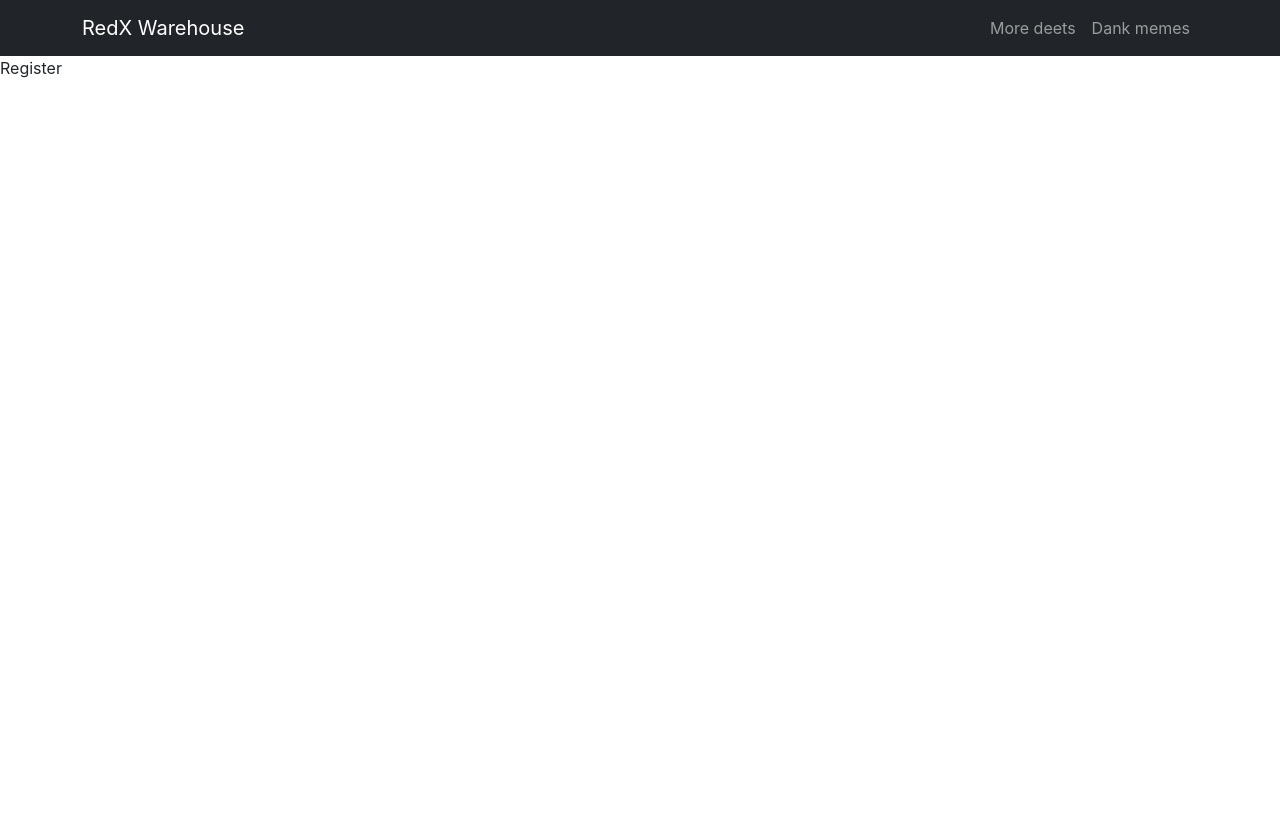
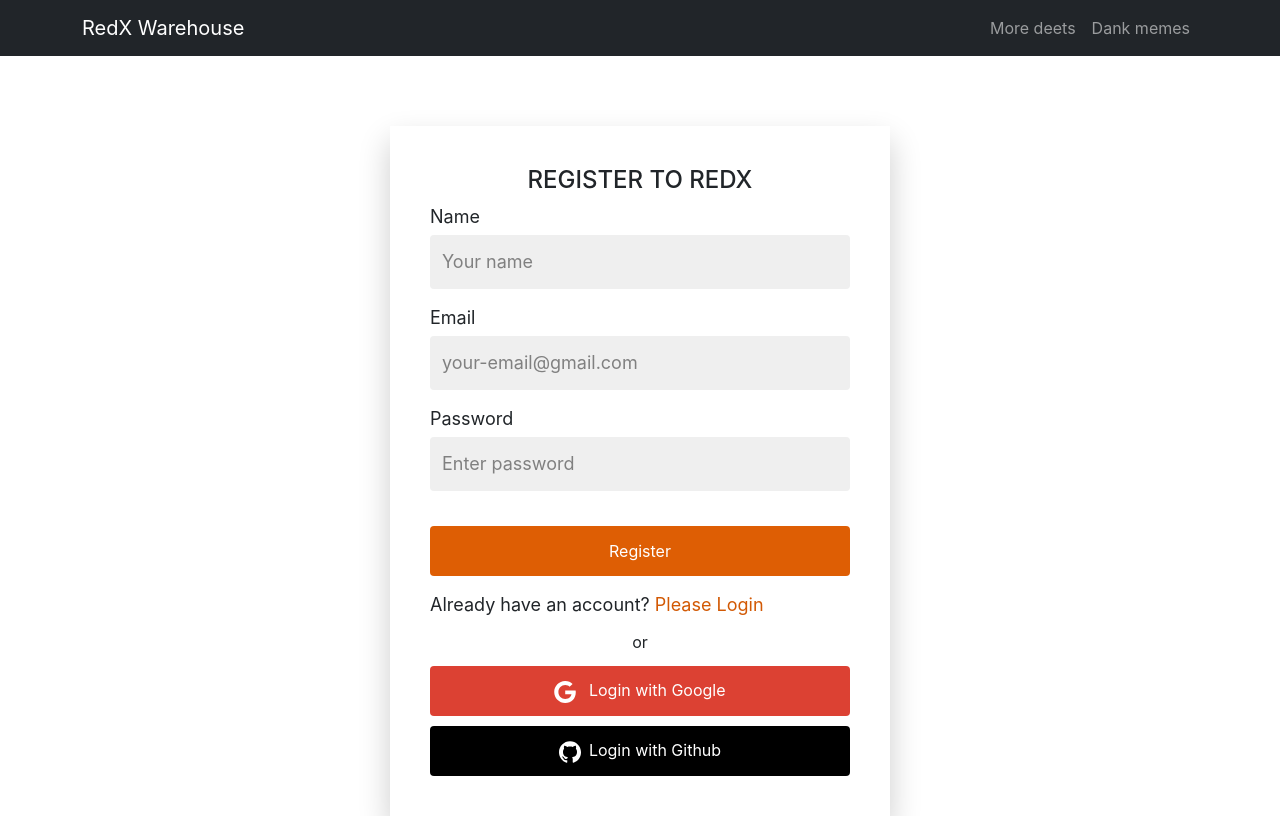
Before and after one commit to uttamsdev/redx-warehouse, a React (Create React App) app: page /register in a window 1280 px wide. Built offline with nearby package versions, Linux system fonts and the light colour scheme.

Commit message:
register page added

```diff
--- a/src/Pages/Login/Login/Login.css
+++ b/src/Pages/Login/Login/Login.css
@@ -1,5 +1,5 @@
 .login-container{
-    margin-top: 88px;
+    margin-top: 70px;
     display: flex;
     justify-content: center;
     align-items: center;
@@ -18,6 +18,8 @@
 }
 label{
     margin-bottom: 5px;
+    font-size: 18px;
+
 }
 .a{
     text-decoration: none;
--- a/src/Pages/Login/Login/Login.js
+++ b/src/Pages/Login/Login/Login.js
@@ -9,7 +9,7 @@ const Login = () => {
         <div className='login-area'>
                 <h4>LOGIN TO REDX</h4>
                     <form className='login-items'>
-                    <label htmlFor="username">Username</label>
+                    <label htmlFor="username">Email</label>
                     <input type="email" className='login' name="username" placeholder='your-email@gmail.com' required/>
                     <label htmlFor="password">Password</label>
                     <input type="password" className='login' name="password" placeholder="Your Password" required/>
--- a/src/Pages/Login/Register/Register.js
+++ b/src/Pages/Login/Register/Register.js
@@ -1,8 +1,26 @@
 import React from 'react'
+import { Link } from 'react-router-dom';
+import SocialLogin from '../../Shared/SocialLogin/SocialLogin';
+import './Register.css';
 
 const Register = () => {
   return (
-    <div>Register</div>
+    <div className='login-container'>
+    <div className='login-area'>
+            <h4>REGISTER TO REDX</h4>
+                <form className='login-items'>
+                <label htmlFor="name">Name</label>
+                <input type="text" className='login' name="name" placeholder='Your name' required/>
+                <label htmlFor="email">Email</label>
+                <input type="email" className='login' name="email" placeholder="your-email@gmail.com" required/>
+                <label htmlFor="password">Password</label>
+                <input type="password" className='login' name="password" id="" placeholder='Enter password' required/>
+                <input type="submit" className='login-btn' value="Register" />
+                </form>
+                <p className='p'>Already have an account? <Link className='a' to="/login">Please Login</Link></p>
+                <SocialLogin></SocialLogin>
+    </div>
+</div>
   )
 }
 
```
Also changed, not shown: src/images/bg_1.jpg (deleted).
